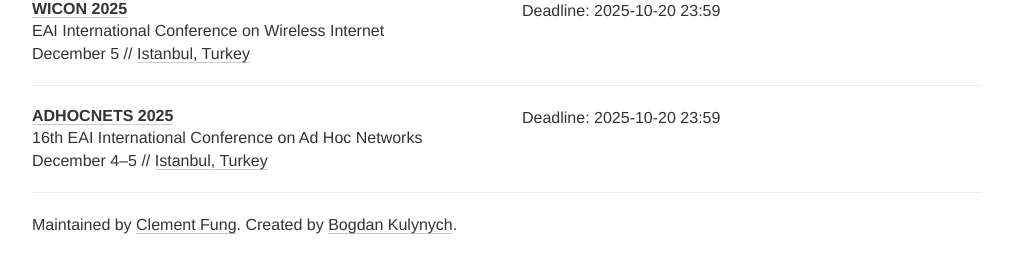
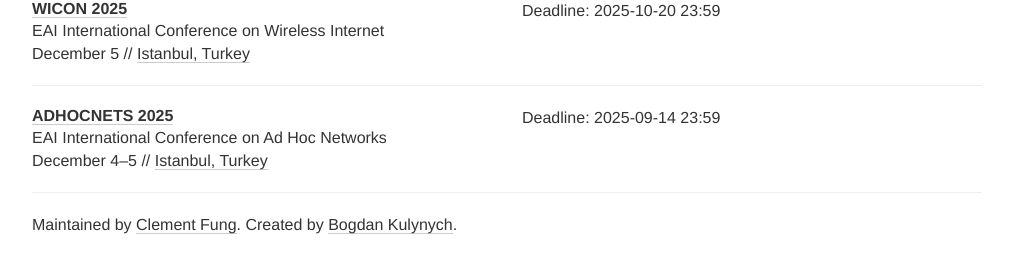
Before and after one commit to sec-deadlines/sec-deadlines.github.io, a Jekyll site: the page built from index.html, in a window 1280 px wide and 900 px high, scrolled down 19038 px. Shown: the part 632-897 px from the top of the window, without its empty margins (133-1146 px from the left). Built offline with Jekyll 4.4.1, drawn with Linux system fonts in a browser that asks for light colours; nearby versions of some CDN libraries; comment, search, counter and statistics services are not loaded.

Commit message:
Fix deadline

```diff
--- a/_data/conferences.yml
+++ b/_data/conferences.yml
@@ -1406,10 +1406,10 @@
   tags: [SEC, CONF]
 
 - name: ADHOCNETS
-  description: 16th EAI International Conference on Ad Hoc Networks
+  description: EAI International Conference on Ad Hoc Networks
   year: 2025
   link: https://adhocnets.eai-conferences.org/2025/
-  deadline: ["2025-10-20 23:59"]
+  deadline: ["2025-09-14 23:59"]
   date: December 4-5
   place: Istanbul, Turkey
   tags: [SEC, CONF]
```
